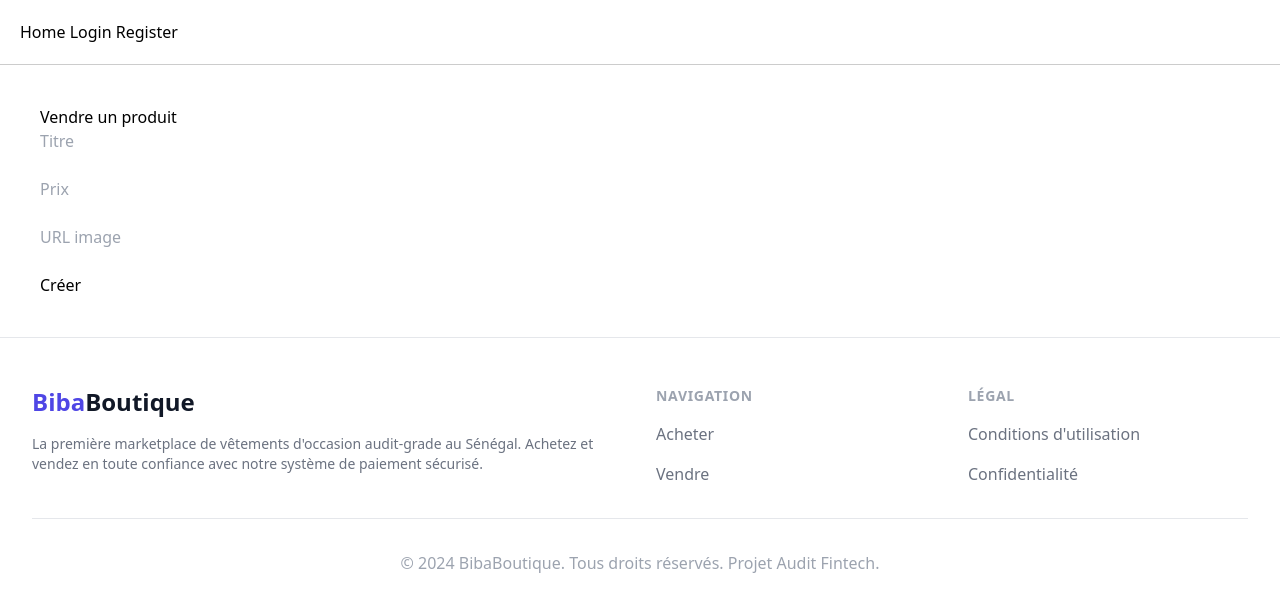
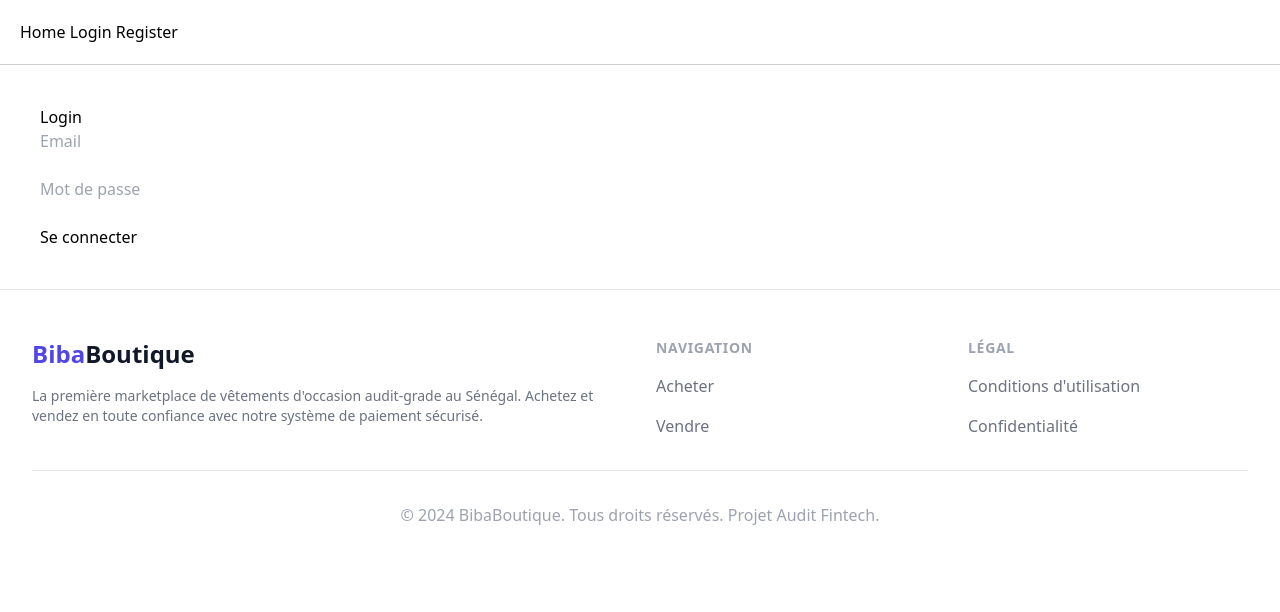
Before and after one commit to psakho922/vinted-web, a Next.js app: page /login in a window 1280 px wide. Shown: the top 612 px of the page. Built offline with nearby package versions, Linux system fonts and the light colour scheme.

Commit message:
Update page.tsx

```diff
--- a/src/app/login/page.tsx
+++ b/src/app/login/page.tsx
@@ -2,80 +2,63 @@
 
 import { useState } from "react";
 
-export default function SellPage() {
-  const [title, setTitle] = useState("");
-  const [price, setPrice] = useState("");
-  const [image, setImage] = useState("");
+export default function LoginPage() {
+  const [email, setEmail] = useState("");
+  const [password, setPassword] = useState("");
 
-  async function handleSubmit(e: React.FormEvent) {
+  async function handleLogin(e: React.FormEvent) {
     e.preventDefault();
 
-    const token = localStorage.getItem("token");
-
-    if (!token) {
-      alert("Tu dois être connecté");
-      return;
-    }
-
-    const userId = JSON.parse(atob(token.split(".")[1])).sub;
-
     const res = await fetch(
-      process.env.NEXT_PUBLIC_API_URL + "/products",
+      process.env.NEXT_PUBLIC_API_URL + "/auth/login",
       {
         method: "POST",
         headers: {
           "Content-Type": "application/json",
         },
         body: JSON.stringify({
-          title,
-          price,
-          image,
-          userId,
+          email,
+          password,
         }),
       }
     );
 
+    const data = await res.json();
+
     if (res.ok) {
-      alert("Produit créé !");
-      window.location.href = "/";
+      localStorage.setItem("token", data.access_token);
+      alert("Login réussi !");
+      window.location.href = "/sell";
     } else {
-      alert("Erreur création produit");
+      alert("Erreur login");
     }
   }
 
   return (
     <div style={{ padding: "40px" }}>
-      <h2>Vendre un produit</h2>
+      <h2>Login</h2>
 
-      <form onSubmit={handleSubmit}>
+      <form onSubmit={handleLogin}>
         <input
-          placeholder="Titre"
-          value={title}
-          onChange={(e) => setTitle(e.target.value)}
+          placeholder="Email"
+          value={email}
+          onChange={(e) => setEmail(e.target.value)}
           required
         />
 
         <br /><br />
 
         <input
-          placeholder="Prix"
-          value={price}
-          onChange={(e) => setPrice(e.target.value)}
+          type="password"
+          placeholder="Mot de passe"
+          value={password}
+          onChange={(e) => setPassword(e.target.value)}
           required
         />
 
         <br /><br />
 
-        <input
-          placeholder="URL image"
-          value={image}
-          onChange={(e) => setImage(e.target.value)}
-          required
-        />
-
-        <br /><br />
-
-        <button type="submit">Créer</button>
+        <button type="submit">Se connecter</button>
       </form>
     </div>
   );
```
